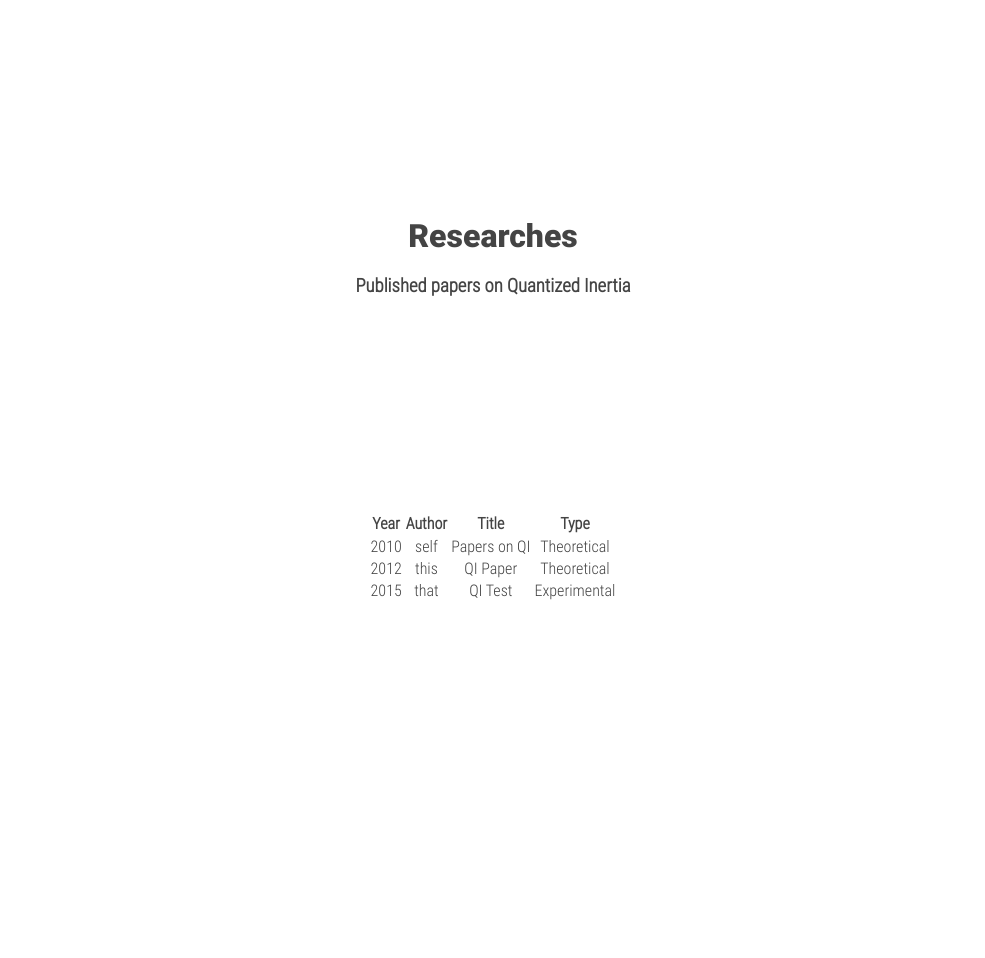
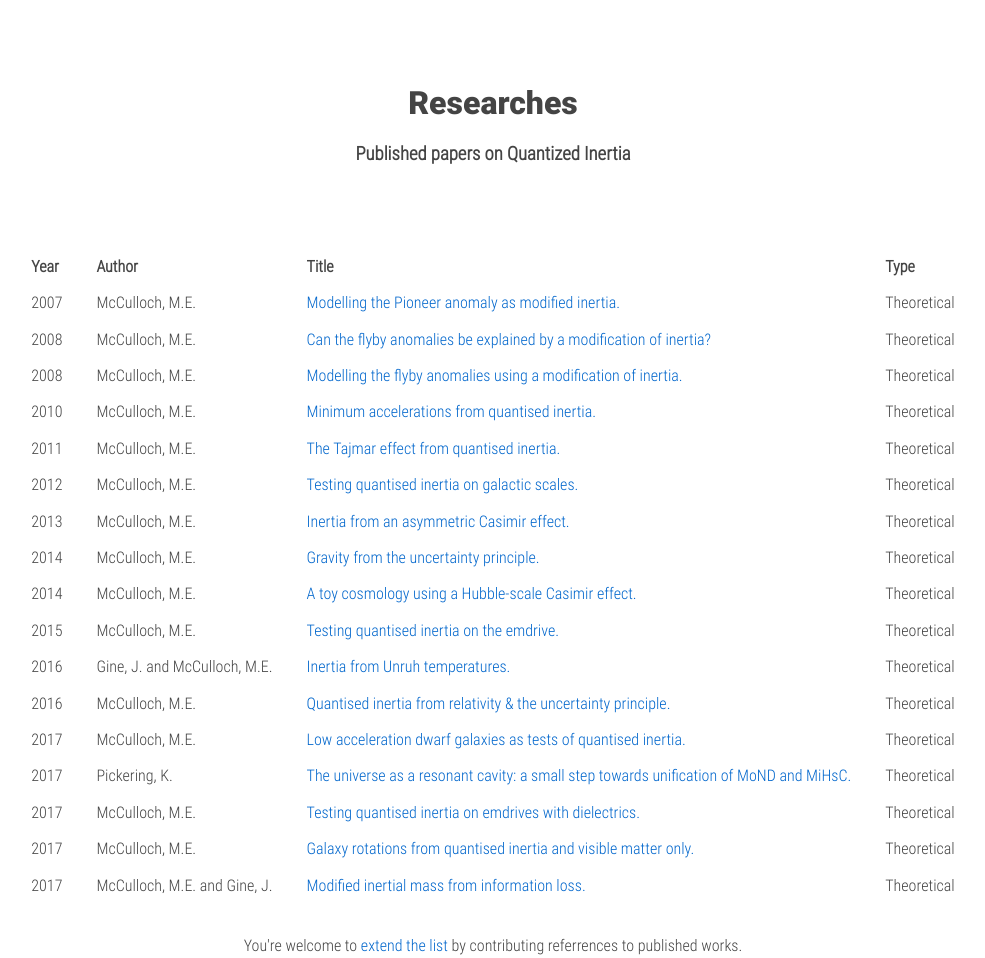
Before and after one commit to quantizedinertia/papers, a plain HTML site: page index.html in a window 1280 px wide. Shown: the whole page, without its empty margins (147-1132 px from the left). Before the commit the page ends 800 px from the top, so only its background shows below. Drawn offline with nearby package versions, Linux system fonts and the light colour scheme.

Commit message:
refactor(table): remove sorting, introduce real data, update styles

```diff
--- a/css/style.css
+++ b/css/style.css
@@ -30,18 +30,26 @@ html { font-size: 16px; }
 body {
   margin: 0;
   color: #444;
-  height: 100vh;
   text-align: center;
   font-family: "Roboto Condensed", sans-serif;
   display: flex;
   flex-direction: column;
   flex-wrap: nowrap;
-  justify-content: space-evenly;
   align-items: center;
 }
 
+a {
+  color: #06c;
+  text-decoration: none;
+}
+a:visited { color: #369; }
+
+header { margin: 4rem auto; }
 header h1 { font-family: "Roboto", sans-serif; }
 
-th { cursor: pointer; }
-th.sorted.ascending:after { content: "  \2191"; }
-th.sorted.descending:after { content: " \2193"; }
+th, td {
+  padding: 0.5rem 1rem;
+  text-align: left;
+}
+
+footer { margin: 2rem auto; }
--- a/data.json
+++ b/data.json
@@ -1,20 +1,121 @@
 [
   {
+    "year": 2007,
+    "type": "Theoretical",
+    "link": "https://arxiv.org/abs/astro-ph/0612599",
+    "title": "Modelling the Pioneer anomaly as modified inertia.",
+    "author": "McCulloch, M.E."
+  },
+  {
+    "year": 2008,
+    "type": "Theoretical",
+    "link": "https://arxiv.org/abs/0712.3022",
+    "title": "Can the flyby anomalies be explained by a modification of inertia?",
+    "author": "McCulloch, M.E."
+  },
+  {
+    "year": 2008,
+    "type": "Theoretical",
+    "link": "https://arxiv.org/abs/0806.4159",
+    "title": "Modelling the flyby anomalies using a modification of inertia.",
+    "author": "McCulloch, M.E."
+  },
+  {
     "year": 2010,
-    "author": "self",
-    "title": "Papers on QI",
-    "type": "Theoretical"
+    "type": "Theoretical",
+    "link": "https://arxiv.org/abs/1004.3303",
+    "title": "Minimum accelerations from quantised inertia.",
+    "author": "McCulloch, M.E."
+  },
+  {
+    "year": 2011,
+    "type": "Theoretical",
+    "link": "https://arxiv.org/abs/1106.3266",
+    "title": "The Tajmar effect from quantised inertia.",
+    "author": "McCulloch, M.E."
   },
   {
     "year": 2012,
-    "author": "this",
-    "title": "QI Paper",
-    "type": "Theoretical"
+    "type": "Theoretical",
+    "link": "https://arxiv.org/abs/1207.7007",
+    "title": "Testing quantised inertia on galactic scales.",
+    "author": "McCulloch, M.E."
+  },
+  {
+    "year": 2013,
+    "type": "Theoretical",
+    "link": "https://arxiv.org/abs/1302.2775",
+    "title": "Inertia from an asymmetric Casimir effect.",
+    "author": "McCulloch, M.E."
+  },
+  {
+    "year": 2014,
+    "type": "Theoretical",
+    "link": "https://link.springer.com/article/10.1007%2Fs10509-013-1686-9",
+    "title": "Gravity from the uncertainty principle.",
+    "author": "McCulloch, M.E."
+  },
+  {
+    "year": 2014,
+    "type": "Theoretical",
+    "link": "http://www.mdpi.com/2075-4434/2/1/81",
+    "title": "A toy cosmology using a Hubble-scale Casimir effect.",
+    "author": "McCulloch, M.E."
   },
   {
     "year": 2015,
-    "author": "that",
-    "title": "QI Test",
-    "type": "Experimental"
+    "type": "Theoretical",
+    "link": "https://arxiv.org/abs/1604.03449",
+    "title": "Testing quantised inertia on the emdrive.",
+    "author": "McCulloch, M.E."
+  },
+  {
+    "year": 2016,
+    "type": "Theoretical",
+    "link": "http://www.worldscientific.com/doi/abs/10.1142/S0217732316501078",
+    "title": "Inertia from Unruh temperatures.",
+    "author": "Gine, J. and McCulloch, M.E."
+  },
+  {
+    "year": 2016,
+    "type": "Theoretical",
+    "link": "https://arxiv.org/abs/1610.06787",
+    "title": "Quantised inertia from relativity & the uncertainty principle.",
+    "author": "McCulloch, M.E."
+  },
+  {
+    "year": 2017,
+    "type": "Theoretical",
+    "link": "http://rdcu.be/px8h",
+    "title": "Low acceleration dwarf galaxies as tests of quantised inertia.",
+    "author": "McCulloch, M.E."
+  },
+  {
+    "year": 2017,
+    "type": "Theoretical",
+    "link": "http://www.isaacpub.org/images/PaperPDF/AdAp_100063_2017021413572668843.pdf",
+    "title": "The universe as a resonant cavity: a small step towards unification of MoND and MiHsC.",
+    "author": "Pickering, K."
+  },
+  {
+    "year": 2017,
+    "type": "Theoretical",
+    "link": "http://iopscience.iop.org/article/10.1209/0295-5075/118/34003",
+    "title": "Testing quantised inertia on emdrives with dielectrics.",
+    "author": "McCulloch, M.E."
+  },
+  {
+    "year": 2017,
+    "type": "Theoretical",
+    "link": "https://link.springer.com/article/10.1007/s10509-017-3128-6",
+    "title": "Galaxy rotations from quantised inertia and visible matter only.",
+    "author": "McCulloch, M.E."
+  },
+  {
+    "year": 2017,
+    "type": "Theoretical",
+    "link": "http://www.worldscientific.com/doi/abs/10.1142/S0217732317501486",
+    "title": "Modified inertial mass from information loss.",
+    "author": "McCulloch, M.E. and Gine, J."
   }
 ]
--- a/index.html
+++ b/index.html
@@ -12,6 +12,8 @@
     <link rel="stylesheet" href="css/style.css">
 
     <meta name="theme-color" content="#fafafa">
+
+    <script src="//code.jquery.com/jquery-3.4.1.min.js"></script>
   </head>
 
   <body>
@@ -33,33 +35,39 @@
       </tbody>
     </table>
 
-    <script src="//code.jquery.com/jquery-3.4.1.min.js"></script>
-    <script src="js/jquery.tablesort.min.js"></script>
+    <footer>
+      You're welcome to
+      <a href="https://github.com/quantizedinertia/researches/blob/gh-pages/data.json" rel="noopener noreferrer" title="Link to data.json" target="_blank">extend the list</a>
+      by contributing referrences to published works.
+    </footer>
+
     <script>
-      let fetchData = () => {
+      let renderData = (data) => {
+        let tbody = $("<tbody/>")
+        for (let d of data) {
+          let year = $("<td/>").append(d.year),
+              type = $("<td/>").append(d.type),
+              title = $("<td/>").append($("<a/>").append(d.title).attr({
+                title: d.title,
+                target: "_blank",
+                rel: "noopener noreferrer",
+                href: d.link
+              })),
+              author = $("<td/>").append(d.author)
+          console.log(title.html())
+          let row = $("<tr/>").append([year, author, title, type])
+          tbody.append(row)
+        }
+        $("table").append(tbody)
+      }
+
+      (() => {
         $.getJSON('data.json').done((data) => {
           renderData(data)
         }).fail((xhr, status, error) => {
           console.log("Couldn't fetch the data...")
         })
-      }
-
-      let renderData = (data) => {
-        let tbody = $("<tbody/>")
-        for (let items of data) {
-          let row = $("<tr/>")
-          for (let item in items) {
-            row.append("<td>" + items[item] + "</td>")
-          }
-          tbody.append(row)
-        }
-        $("table").append(tbody)
-      }
-
-      $(document).ready(() => {
-        fetchData()
-        $('table').tablesort()
-      })
+      })()
     </script>
   </body>
 
```
Also changed, not shown: js/jquery.tablesort.min.js (deleted, +0 -6 lines).
